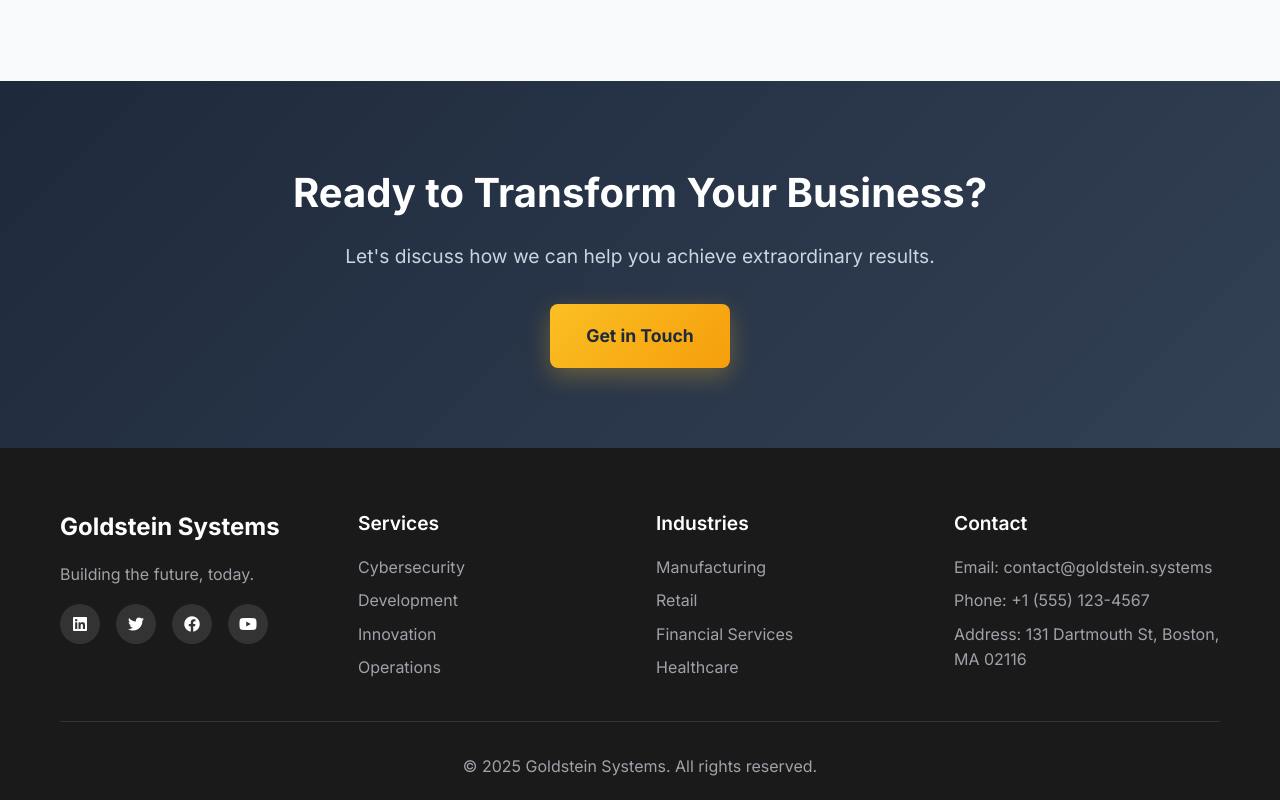
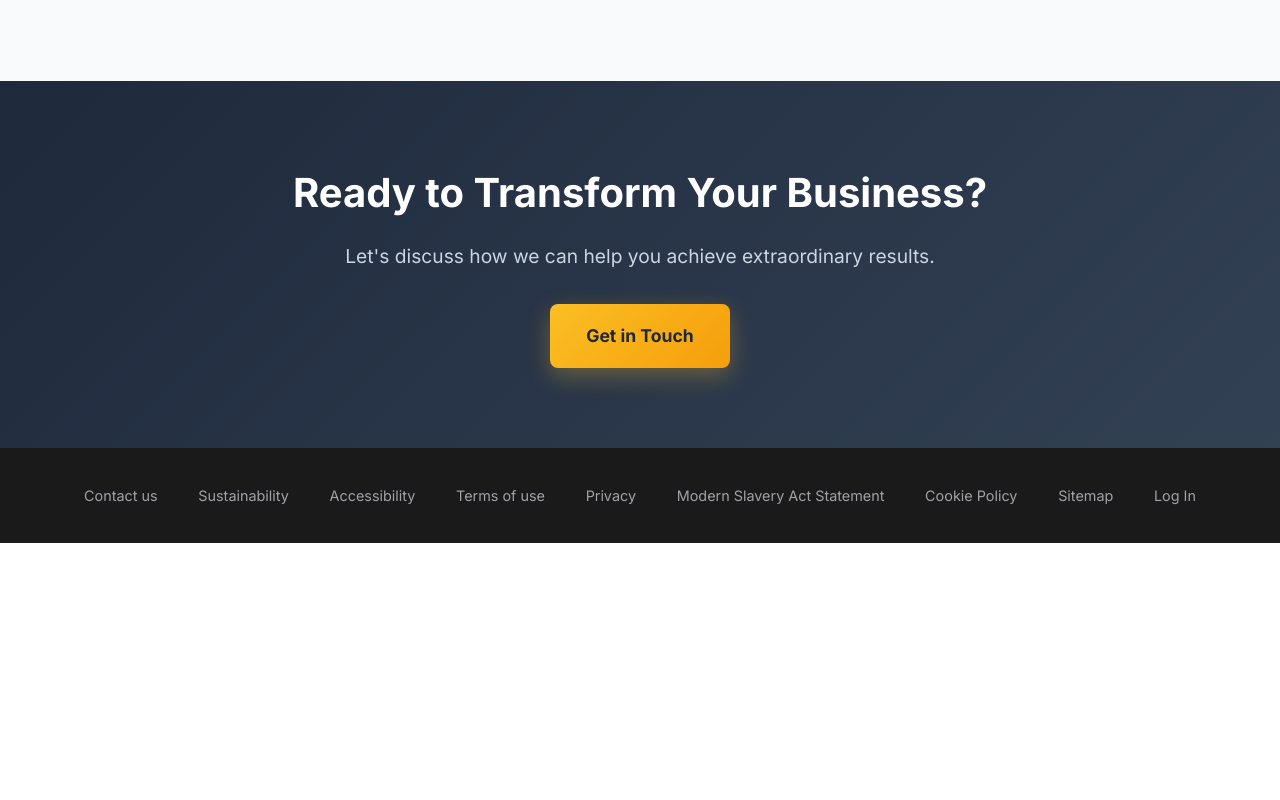
Before and after one commit to goldstein18/goldsteinsystems, a React (Create React App) app: page / in a window 1280 px wide. Shown: the part 4753-5553 px from the top of the page. After the commit the page ends 5296 px from the top, so only its background shows below. Built offline with nearby package versions, Linux system fonts and the light colour scheme; the HTML template or start-up script is replaced by a standard one.

Commit message:
add video cdn

```diff
--- a/src/components/Footer.css
+++ b/src/components/Footer.css
@@ -1,98 +1,71 @@
 .footer {
   background: #1a1a1a;
   color: white;
-  padding: 60px 0 20px;
+  padding: 20px 0;
 }
 
-.footer-content {
-  display: grid;
-  grid-template-columns: repeat(auto-fit, minmax(250px, 1fr));
-  gap: 2rem;
-  margin-bottom: 2rem;
-}
-
-.footer-section h3 {
-  color: white;
-  font-size: 1.5rem;
-  font-weight: 700;
-  margin-bottom: 1rem;
-}
-
-.footer-section h4 {
-  color: white;
-  font-size: 1.2rem;
-  font-weight: 600;
-  margin-bottom: 1rem;
-}
-
-.footer-section p {
-  color: #a1a1aa;
-  line-height: 1.6;
-  margin-bottom: 0.5rem;
-}
-
-.footer-section ul {
-  list-style: none;
-}
-
-.footer-section ul li {
-  margin-bottom: 0.5rem;
-}
-
-.footer-section ul li a {
-  color: #a1a1aa;
-  text-decoration: none;
-  transition: color 0.3s ease;
-}
-
-.footer-section ul li a:hover {
-  color: #0f1d50;
-}
-
-.social-links {
-  display: flex;
-  gap: 1rem;
-  margin-top: 1rem;
-}
-
-.social-links a {
-  display: flex;
-  align-items: center;
-  justify-content: center;
-  width: 40px;
-  height: 40px;
-  background: #333;
-  color: white;
-  border-radius: 50%;
-  text-decoration: none;
-  transition: all 0.3s ease;
-}
-
-.social-links a:hover {
-  background: #0f1d50;
-  transform: translateY(-2px);
+.footer .container {
+  width: 90%;
+  margin: 0 auto;
+  padding: 0 20px;
 }
 
 .footer-bottom {
   text-align: center;
-  padding-top: 2rem;
-  border-top: 1px solid #333;
+  padding: 1rem 0;
+}
+
+.footer-links {
+  display: flex;
+  justify-content: space-between;
+  align-items: center;
+  flex-wrap: wrap;
+  gap: 1rem;
+  width: 100%;
+}
+
+.footer-links a {
   color: #a1a1aa;
+  text-decoration: none;
+  font-size: 0.9rem;
+  transition: color 0.3s ease;
+}
+
+.footer-links a:hover {
+  color: #c7a256;
 }
 
 /* Responsive Design */
 @media (max-width: 768px) {
   .footer {
-    padding: 40px 0 20px;
+    padding: 15px 0;
   }
 
-  .footer-content {
-    grid-template-columns: 1fr;
-    text-align: center;
-    gap: 1.5rem;
+  .footer .container {
+    width: 95%;
   }
 
-  .social-links {
+  .footer-links {
+    gap: 1rem;
+    flex-direction: column;
     justify-content: center;
   }
+
+  .footer-links a {
+    font-size: 0.85rem;
+  }
 }
+
+@media (max-width: 480px) {
+  .footer .container {
+    width: 98%;
+  }
+
+  .footer-links {
+    gap: 0.8rem;
+  }
+
+  .footer-links a {
+    font-size: 0.8rem;
+  }
+}
--- a/src/components/Footer.js
+++ b/src/components/Footer.js
@@ -5,44 +5,18 @@ const Footer = () => {
   return (
     <footer id="contact" className="footer">
       <div className="container">
-        <div className="footer-content">
-          <div className="footer-section">
-            <h3>Goldstein Systems</h3>
-            <p>Building the future, today.</p>
-            <div className="social-links">
-              <a href="#"><i className="fab fa-linkedin"></i></a>
-              <a href="#"><i className="fab fa-twitter"></i></a>
-              <a href="#"><i className="fab fa-facebook"></i></a>
-              <a href="#"><i className="fab fa-youtube"></i></a>
-            </div>
+        <div className="footer-bottom">
+          <div className="footer-links">
+            <a href="#contact">Contact us</a>
+            <a href="#sustainability">Sustainability</a>
+            <a href="#accessibility">Accessibility</a>
+            <a href="#terms">Terms of use</a>
+            <a href="#privacy">Privacy</a>
+            <a href="#modern-slavery">Modern Slavery Act Statement</a>
+            <a href="#cookies">Cookie Policy</a>
+            <a href="#sitemap">Sitemap</a>
+            <a href="#login">Log In</a>
           </div>
-          <div className="footer-section">
-            <h4>Services</h4>
-            <ul>
-              <li><a href="#services">Cybersecurity</a></li>
-              <li><a href="#services">Development</a></li>
-              <li><a href="#services">Innovation</a></li>
-              <li><a href="#services">Operations</a></li>
-            </ul>
-          </div>
-          <div className="footer-section">
-            <h4>Industries</h4>
-            <ul>
-              <li><a href="#industries">Manufacturing</a></li>
-              <li><a href="#industries">Retail</a></li>
-              <li><a href="#industries">Financial Services</a></li>
-              <li><a href="#industries">Healthcare</a></li>
-            </ul>
-          </div>
-          <div className="footer-section">
-            <h4>Contact</h4>
-            <p>Email: contact@goldstein.systems</p>
-            <p>Phone: +1 (555) 123-4567</p>
-            <p>Address: 131 Dartmouth St, Boston, MA 02116</p>
-          </div>
-        </div>
-        <div className="footer-bottom">
-          <p>&copy; 2025 Goldstein Systems. All rights reserved.</p>
         </div>
       </div>
     </footer>
--- a/src/components/Hero.js
+++ b/src/components/Hero.js
@@ -14,7 +14,7 @@ const Hero = () => {
           onLoadStart={() => console.log('Video loading started')}
           onCanPlay={() => console.log('Video can play')}
         >
-          <source src="https://www.youtube.com/embed/YOUR_VIDEO_ID" type="video/mp4" />
+          <source src="https://customer-ayxnluzj1q25r5ea.cloudflarestream.com/b740b953d7f0b6639744cb7e3c0c9927/manifest/video.m3u8" type="application/vnd.apple.mpegurl" />
           Your browser does not support the video tag.
         </video>
         <div className="video-overlay"></div>
```
